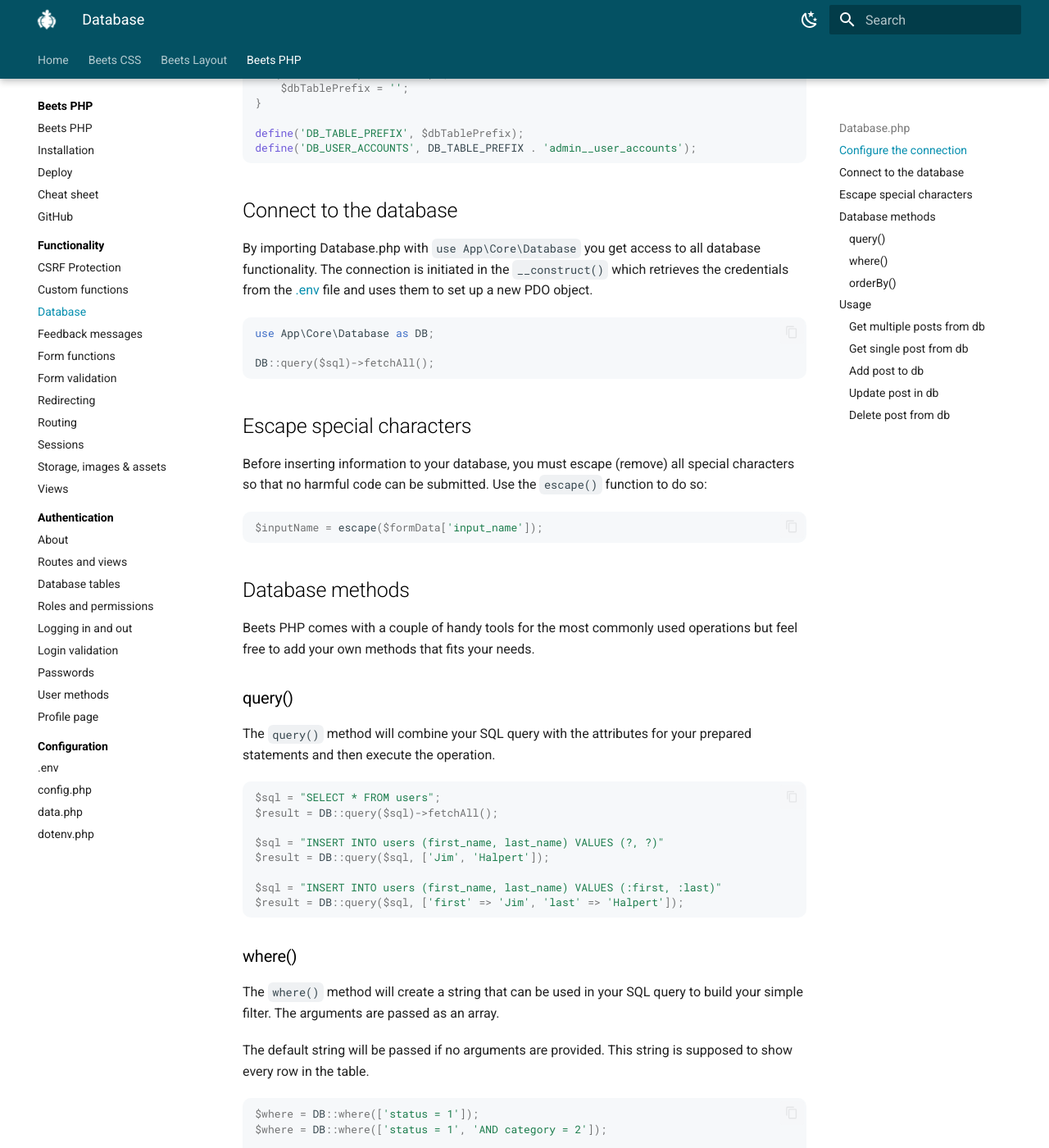
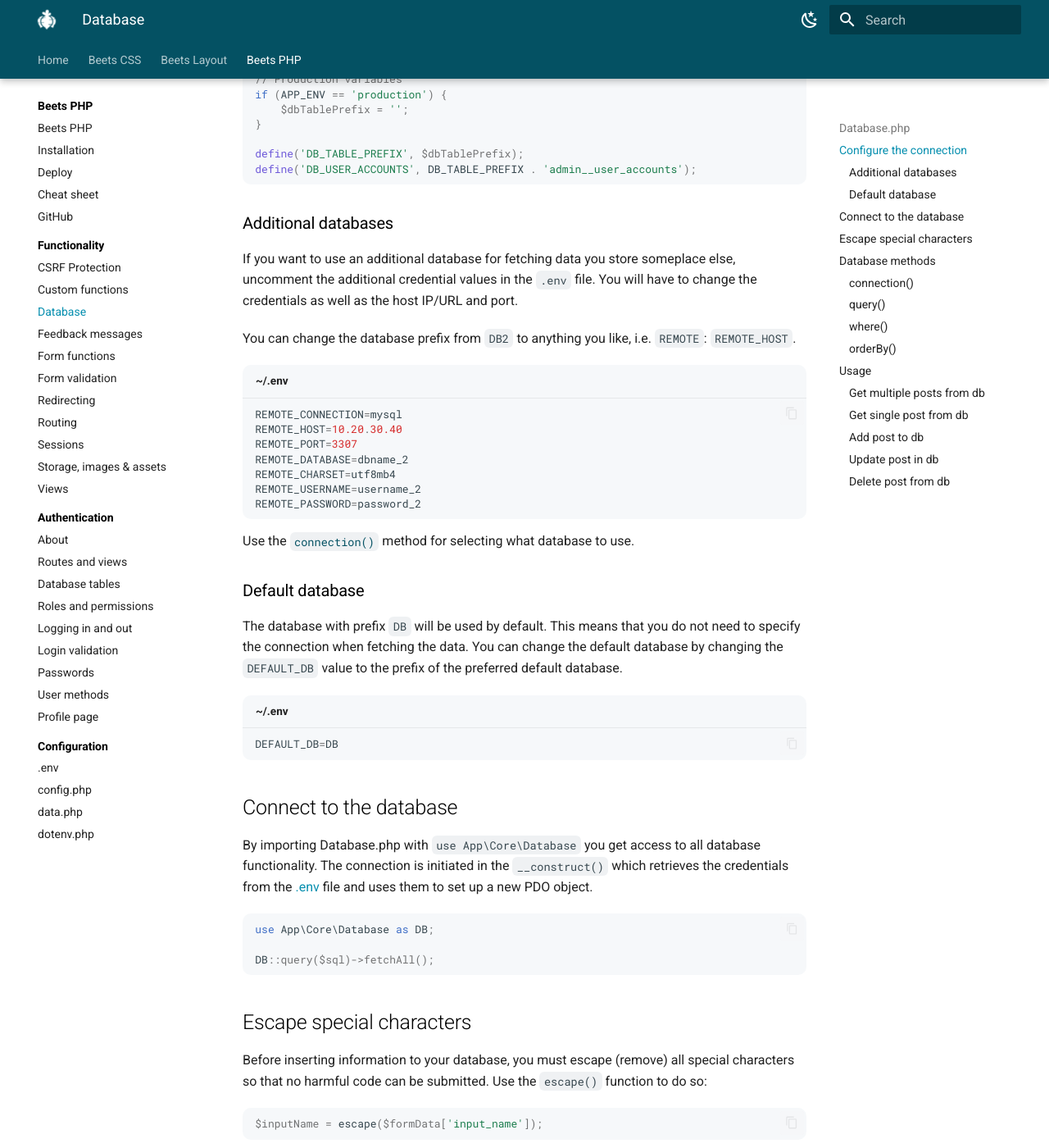
Before and after one commit to jonasbirkelof/beets, an MkDocs documentation site: the page built from docs/beets-php/database.md, in a window 1280 px wide and 1400 px high, scrolled down 1333 px. Shown: the whole window at 82% size. Built offline with MkDocs 1.6.1 and Material for MkDocs 9.7.7, drawn with Linux system fonts in a browser that asks for light colours; some of the changed text lies outside the part shown.

Commit message:
Updated Database for Beets 2.2.0

````diff
--- a/docs/beets-php/database.md
+++ b/docs/beets-php/database.md
@@ -1,4 +1,4 @@
-Beets PHP contains several tools for you to easily work with your database. On this page you will learn how to setup and connect to the tadabase ase well as basic CRUD functionallity.
+Beets PHP contains several tools for you to easily work with your database. On this page you will learn how to setup and connect to the tadabase ase well as basic CRUD functionallity. Beets supports the use of multiple databases.
 
 ## Database.php
 
@@ -18,16 +18,16 @@
 
 To be able to connect to the datbase you will have to add your credentials to the [.env](./configuration/env.md) file. You will get this information from your hosting service.
 
-If you are using the local database you can set `DB_DATABASE=` to your database name, `DB_USENAME=root` and `DB_PASSWORD=` to be empty like the example below.
+If you use the database that is provided with Beets, you find the default values below. Make sure to change the root password to a strong one.
 
 ```php title="~/.env"
 DB_CONNECTION=mysql
-DB_HOST=127.0.0.1
+DB_HOST=mysql_db
 DB_PORT=3306
-DB_DATABASE=dbname
+DB_DATABASE=beetsphp
 DB_CHARSET=utf8mb4
-DB_USERNAME=username
-DB_PASSWORD=
+DB_USERNAME=root
+DB_PASSWORD=root
 ```
 
 The table names can be accessed by constants defined in [~/config/config.php](../configuration/config.md).
@@ -56,6 +56,32 @@
 define('DB_USER_ACCOUNTS', DB_TABLE_PREFIX . 'admin__user_accounts');
 ```
 
+### Additional databases
+
+If you want to use an additional database for fetching data you store someplace else, uncomment the additional credential values in the `.env` file. You will have to change the credentials as well as the host IP/URL and port.
+
+You can change the database prefix from `DB2` to anything you like, i.e. `REMOTE`: `REMOTE_HOST`.
+
+```php title="~/.env"
+REMOTE_CONNECTION=mysql
+REMOTE_HOST=10.20.30.40
+REMOTE_PORT=3307
+REMOTE_DATABASE=dbname_2
+REMOTE_CHARSET=utf8mb4
+REMOTE_USERNAME=username_2
+REMOTE_PASSWORD=password_2
+```
+
+Use the [`connection()`](#connection) method for selecting what database to use.
+
+### Default database
+
+The database with prefix `DB` will be used by default. This means that you do not need to specify the connection when fetching the data. You can change the default database by changing the `DEFAULT_DB` value to the prefix of the preferred default database.
+
+```php title="~/.env"
+DEFAULT_DB=DB
+```
+
 ## Connect to the database
 
 By importing Database.php with `use App\Core\Database` you get access to all database functionality. The connection is initiated in the `__construct()` which retrieves the credentials from the [.env](./configuration/env.md) file and uses them to set up a new PDO object.
@@ -77,6 +103,17 @@
 ## Database methods
 
 Beets PHP comes with a couple of handy tools for the most commonly used operations but feel free to add your own methods that fits your needs.
+
+### connection()
+
+If you want to use the default database as specified in the `.env` file, you do not need to use the `connection()` method!
+
+To use an alternative database, pass the prefix of that connection as an argument of the `connection()` method.
+
+```php
+$sql = "SELECT * FROM users";
+$result = DB::connection('REMOTE')->query($sql)->fetchAll();
+```
 
 ### query()
 
````
Also changed, not shown: 1 other file.
